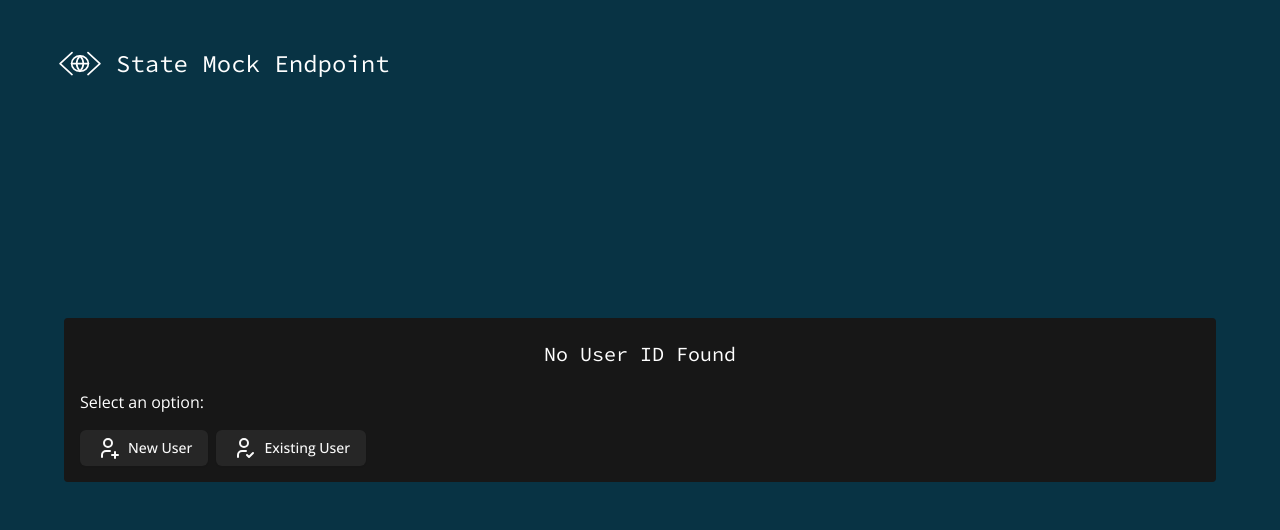
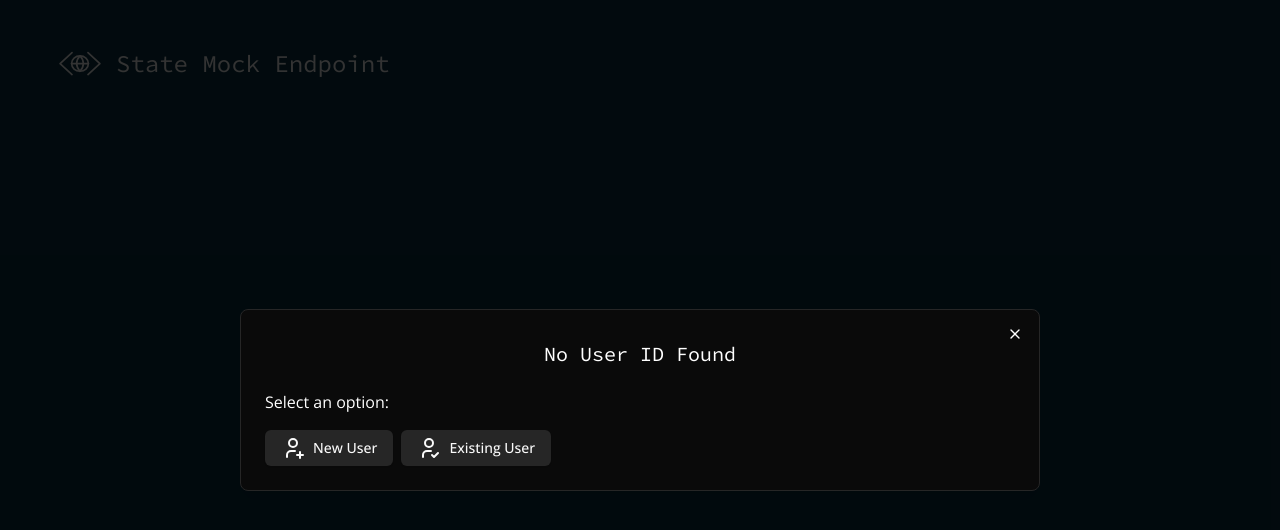
Before and after one commit to Sergie-AGA/web-dev-explorer-next, a Next.js app: page /state-mock-endpoint in a window 1280 px wide. Shown: the top 530 px of the page. Built offline with nearby package versions, Linux system fonts and the light colour scheme.

Commit message:
Add Local Modal component

```diff
--- a/src/app/(projects)/state-mock-endpoint/page.tsx
+++ b/src/app/(projects)/state-mock-endpoint/page.tsx
@@ -1,11 +1,12 @@
-"use client";
-
+import LocalModal from "@/components/Modals/LocalModal/LocalModal";
 import UserFlowContainer from "@/features/state-mock-endpoint/components/UserFlow/UserFlowContainer";
 
 export default function StateMockEndpoint() {
   return (
     <main>
-      <UserFlowContainer />
+      <LocalModal startOpen={true}>
+        <UserFlowContainer />
+      </LocalModal>
     </main>
   );
 }
--- a/src/components/Modals/GlobalModal/GlobalModal.tsx
+++ b/src/components/Modals/GlobalModal/GlobalModal.tsx
@@ -7,12 +7,12 @@ import TechModal from "@/features/homepage/components/TechModal";
 import FilterModal from "@/features/homepage/components/FilterModal";
 import { Suspense } from "react";
 
-interface IGlobalMenu {
+interface IGlobalModal {
   hasOverlay?: Boolean;
 }
 
-export default function GlobalModal({ hasOverlay = true }: IGlobalMenu) {
-  const { isOpen, modalType, toggleModal, openModal } = useUIStore((state) => {
+export default function GlobalModal({ hasOverlay = true }: IGlobalModal) {
+  const { isOpen, modalType, toggleModal } = useUIStore((state) => {
     return {
       isOpen: state.globalModal.isOpen,
       modalType: state.globalModal.type,
--- /dev/null
+++ b/src/components/Modals/LocalModal/LocalModal.tsx
@@ -0,0 +1,48 @@
+"use client";
+import { cn } from "@/lib/utils";
+import { IconX } from "@tabler/icons-react";
+import { useState } from "react";
+
+interface ILocalModal {
+  hasOverlay?: Boolean;
+  children: React.ReactNode;
+  startOpen?: Boolean;
+}
+
+export default function LocalModal({
+  hasOverlay = true,
+  children,
+  startOpen = false,
+}: ILocalModal) {
+  const [isOpen, setIsOpen] = useState(startOpen);
+
+  function closeModal() {
+    setIsOpen(false);
+  }
+
+  return (
+    <>
+      {isOpen && (
+        <div
+          onClick={() => closeModal()}
+          className={cn("fixed inset-0 z-[1000] bg-black/80", {
+            "bg-transparent pointer-events-none": !hasOverlay,
+          })}
+        >
+          <section
+            onClick={(e) => e.stopPropagation()}
+            className="fixed left-[50%] top-[50%] z-[100] grid translate-x-[-50%] translate-y-[-50%] gap-4 border border-neutral-200 bg-white p-6 shadow-lg duration-200  sm:rounded-lg dark:border-neutral-800 dark:bg-neutral-950 w-[90%] md:w-[80%] max-w-[800px]"
+          >
+            <button
+              onClick={() => closeModal()}
+              className="absolute top-4 right-4"
+            >
+              <IconX className="cursor-pointer" size="16" />
+            </button>
+            {children}
+          </section>
+        </div>
+      )}
+    </>
+  );
+}
--- a/src/features/state-mock-endpoint/components/UserFlow/UserFlowContainer.tsx
+++ b/src/features/state-mock-endpoint/components/UserFlow/UserFlowContainer.tsx
@@ -1,14 +1,14 @@
 "use client";
 
-import { useState } from "react";
+import { useEffect, useState } from "react";
+import { v4 as uuidv4 } from "uuid";
 import SelectUser from "./SelectUser";
-import { v4 as uuidv4 } from "uuid";
 
-export default function UserFlow() {
+export default function UserFlowContainer() {
   const [existingUser, setExistingUser] = useState("");
 
   return (
-    <section className="fixed top-[50%] left-[50%] translate-y-[-50%] translate-x-[-50%] bg-neutral-900 rounded p-4  w-[90%] max-width-container">
+    <section>
       <div>
         <SelectUser />
       </div>
--- a/src/store/useUIStore.ts
+++ b/src/store/useUIStore.ts
@@ -1,4 +1,4 @@
-import { ITechnology, ITechTypes } from "@/config/technologies";
+import { ITechTypes } from "@/config/technologies";
 import { create } from "zustand";
 
 interface IUIState {
```
